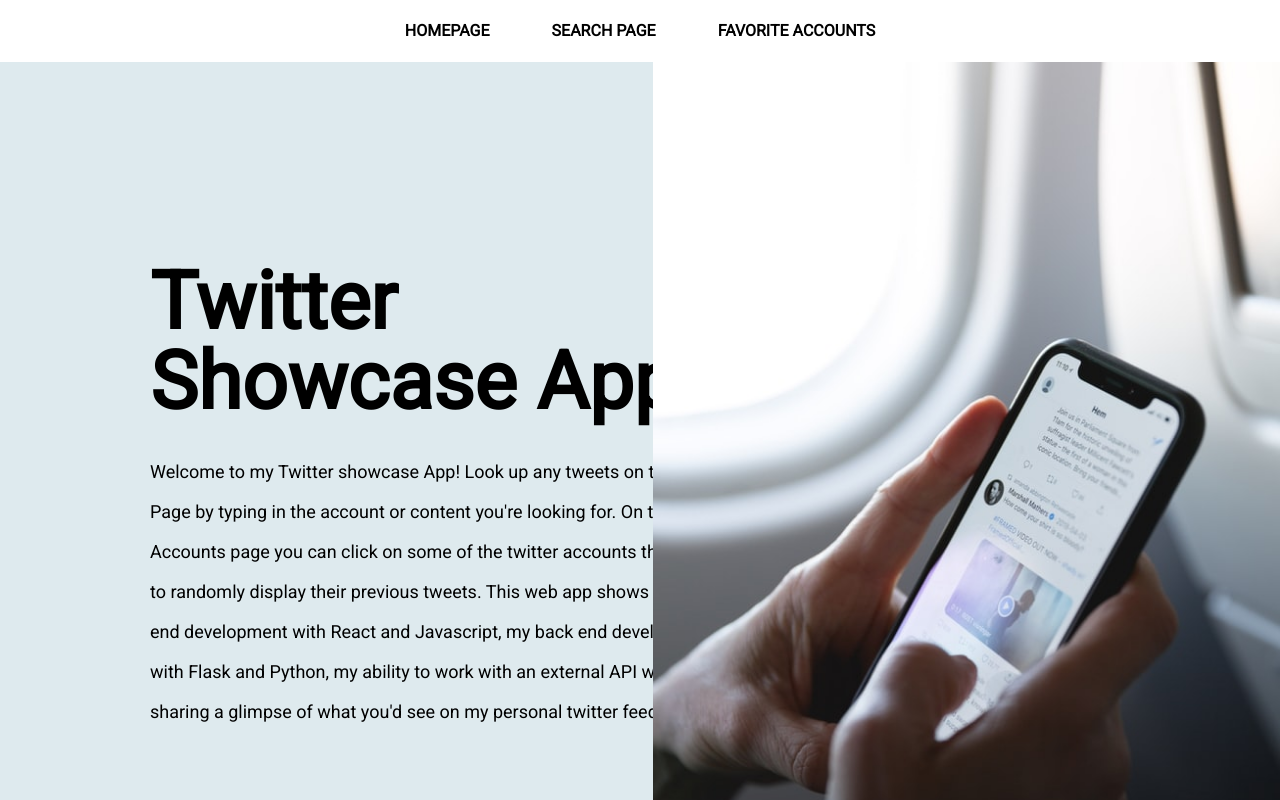
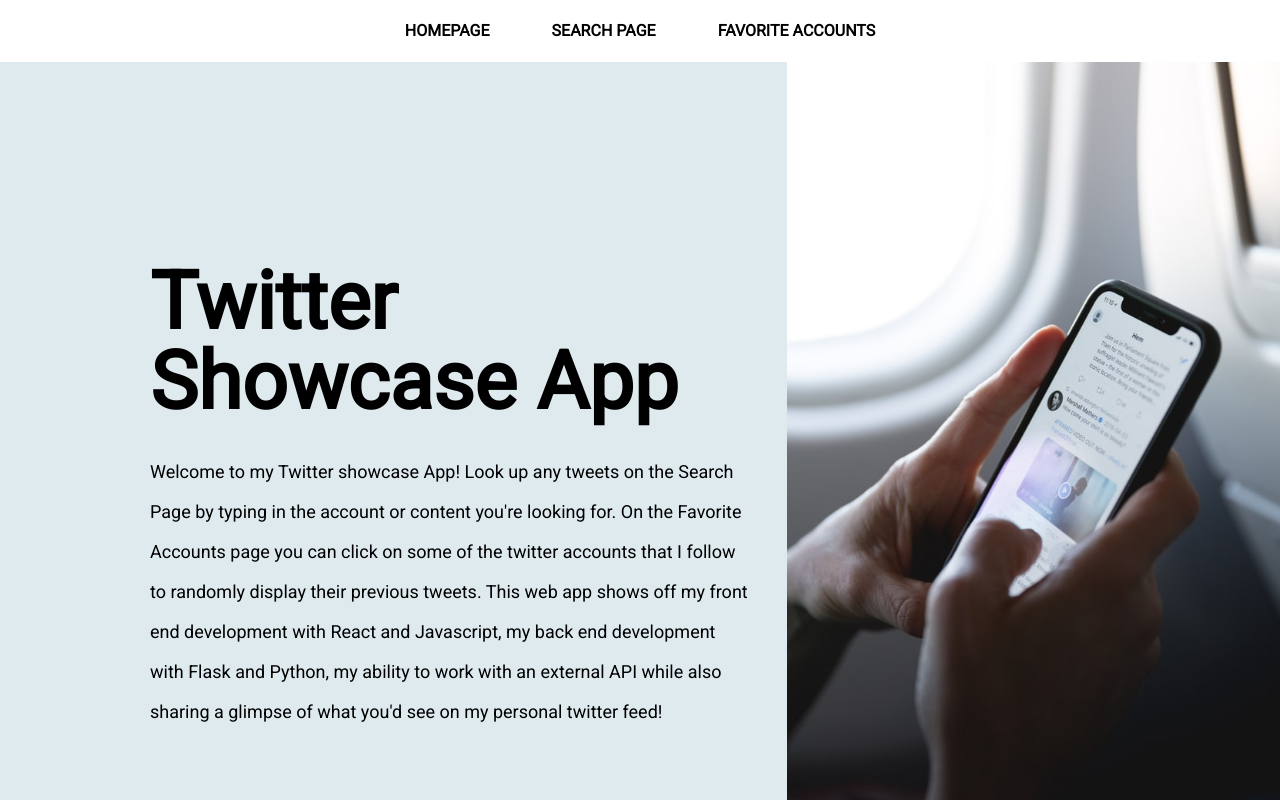
Before and after one commit to RaymondQuocDang/Twitter-App, a React (Create React App) app in the folder twitter-app/: page / in a window 1280 px wide. Shown: the top 800 px of the page. Built offline with nearby package versions, Linux system fonts and the light colour scheme.

Commit message:
Fixed homepage so it fits view port

```diff
--- a/twitter-app/src/App.css
+++ b/twitter-app/src/App.css
@@ -2,3 +2,8 @@
   margin: 0;
   padding: 0;
 }
+
+body {
+  width: 100%;
+  height: 100%;
+}
--- a/twitter-app/src/App.js
+++ b/twitter-app/src/App.js
@@ -11,11 +11,11 @@
 
   return (
     <Router>
-    <div>
+    <div className='app'>
       <div>
         <NavBar/>
       </div>
-      <div>
+      <div className='routes-container'>
         <Routes>
           <Route exact path='/' element={<Homepage/>}/>
           <Route exact path='/search-page' element={<SearchPage/>} />
--- a/twitter-app/src/components/Homepage.css
+++ b/twitter-app/src/components/Homepage.css
@@ -1,12 +1,7 @@
-body {
-    height: 100%;
-}
-
-
-.flex-container {
+.flex-container-hp {
     display: flex;
     width: 100%;
-    height: 940px;
+    height: calc(100vh - 60px)
 }
 
 .title-description-container {
@@ -38,17 +33,17 @@
 
 
 .image-container {
-    position: relative;
     flex: 1;
     background-color: #deeaee;
+    position: relative;
 }
 
 .homepage-image {
     position: absolute;
     height: 100%;
     right: 0;
+    bottom: 0;
     top: 0;
-    bottom: 0;
     opacity: var(--opacity-image-1);
     transition: opacity 0.75s ease;
 }
@@ -57,8 +52,8 @@
     position: absolute;
     height: 100%;
     right: 0;
+    bottom: 0;
     top: 0;
-    bottom: 0;
     opacity: var(--opacity-image-2);
     transition: opacity 0.75s ease;
 }
@@ -67,8 +62,8 @@
     position: absolute;
     height: 100%;
     right: 0;
+    bottom: 0;
     top: 0;
-    bottom: 0;
     opacity: var(--opacity-image-3);
     transition: opacity 0.75s ease;
 }
--- a/twitter-app/src/components/Homepage.js
+++ b/twitter-app/src/components/Homepage.js
@@ -36,7 +36,7 @@
 
 
     return(
-        <div className='flex-container'>
+        <div className='flex-container-hp'>
             <div className='title-description-container'>
                 <div className='title-container'>
                     <h1 className='title'>Twitter Showcase App</h1>
```
